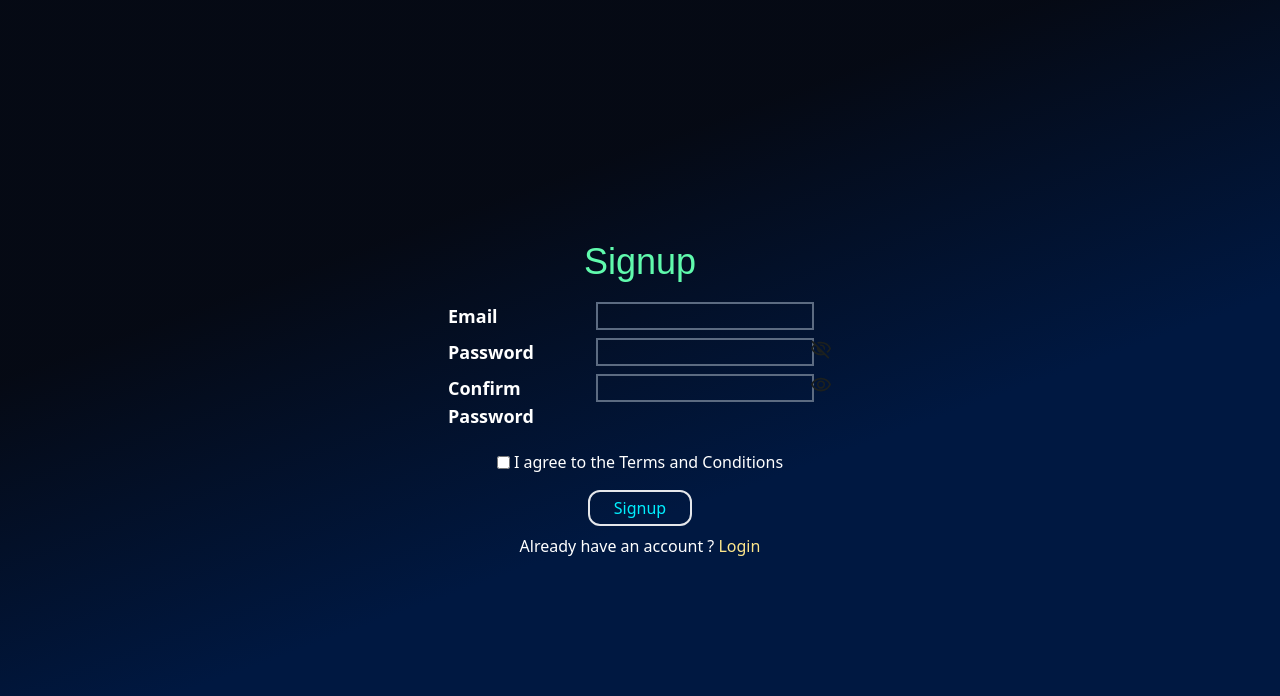
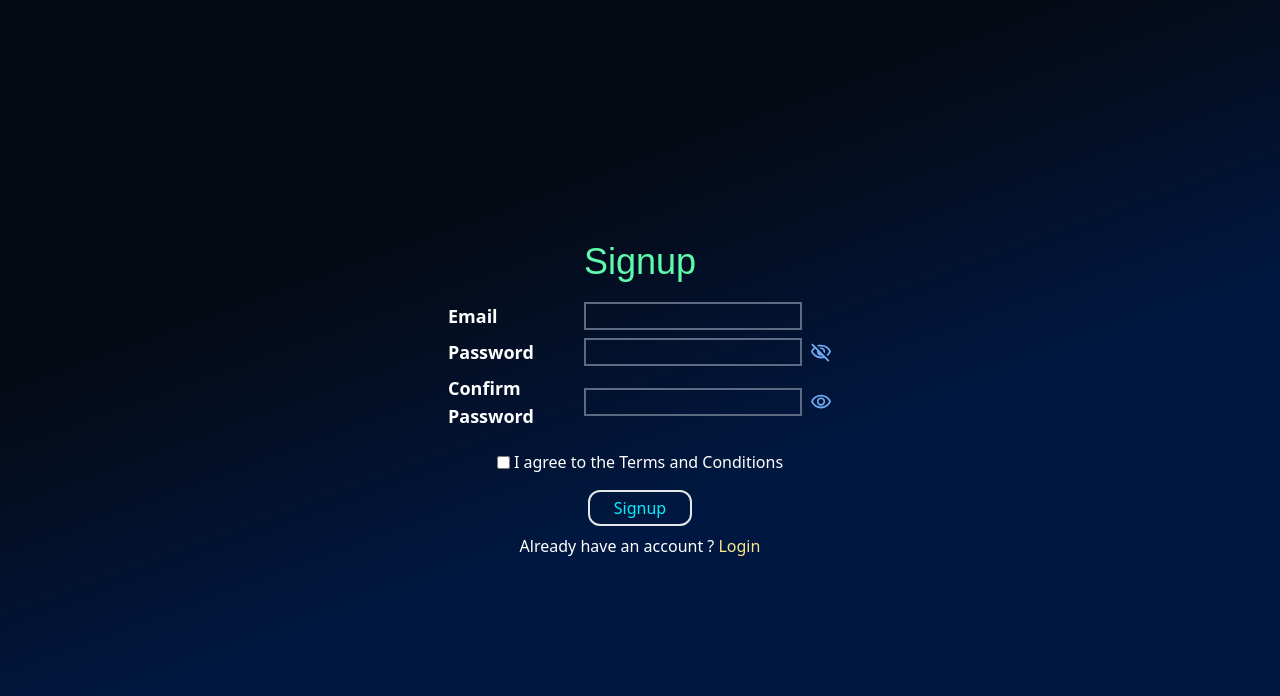
Before and after one commit to Nischa1Mv/passwordManager, a React (Create React App) app: page /signup in a window 1280 px wide. Both pictures are taken after a click on the button 821 px from the left and 349 px from the top of the page. Shown: the top 696 px of the page. Built offline with nearby package versions, Linux system fonts and the light colour scheme; no server answers; a web font is replaced by a local one.

Commit message:
input with label ui color change

```diff
--- a/src/custom Componets/inputWithLabel.jsx
+++ b/src/custom Componets/inputWithLabel.jsx
@@ -6,9 +6,9 @@ const EyeOpenIcon = () => (
     height="22px"
     viewBox="0 -960 960 960"
     width="22px"
-    fill="#1c201e"
+    fill="#72a7f4"
   >
-    <path d="m644-428-58-58q9-47-27-88t-93-32l-58-58q17-8 34.5-12t37.5-4q75 0 127.5 52.5T660-500q0 20-4 37.5T644-428Zm128 126-58-56q38-29 67.5-63.5T832-500q-50-101-143.5-160.5T480-720q-29 0-57 4t-55 12l-62-62q41-17 84-25.5t90-8.5q151 0 269 83.5T920-500q-23 59-60.5 109.5T772-302Zm20 246L624-222q-35 11-70.5 16.5T480-200q-151 0-269-83.5T40-500q21-53 53-98.5t73-81.5L56-792l56-56 736 736-56 56ZM222-624q-29 26-53 57t-41 67q50 101 143.5 160.5T480-280q20 0 39-2.5t39-5.5l-36-38q-11 3-21 4.5t-21 1.5q-75 0-127.5-52.5T300-500q0-11 1.5-21t4.5-21l-84-82Zm319 93Zm-151 75Z" />
+    <path d="m644-428-58-58q9-47-27-88t-93-32l-58-58q17-8 34.5-12t37.5-4q75 0 127.5 52.5T660-500q0 20-4 37.5T644-428Zm128 126-58-56q38-29 67.5-63.5T832-500q-50-101-143.5-160.5T480-720q-29 0-57 4t-55 12l-62-62q41-17 84-25.5t90-8.5q151 0 269 83.5T920-500q-23 59-60.5 109.5T772-302Zm20 246L624-222q-35 11-70.5 16.5T480-200q-151 0-269-83.5T40-500q21-53 53-98.5t73-81.5L56-792l56-56 736 736-56 56ZM222-624q-29 26-53 57t-53 57q50 101 143.5 160.5T480-280q20 0 39-2.5t39-5.5l-36-38q-11 3-21 4.5t-21 1.5q-75 0-127.5-52.5T300-500q0-11 1.5-21t4.5-21l-84-82Zm319 93Zm-151 75Z" />
   </svg>
 );
 
@@ -18,7 +18,7 @@ const EyeClosedIcon = () => (
     height="22px"
     viewBox="0 -960 960 960"
     width="22px"
-    fill="#1c201e"
+    fill="#72a7f4"
   >
     <path d="M480-320q75 0 127.5-52.5T660-500q0-75-52.5-127.5T480-680q-75 0-127.5 52.5T300-500q0 75 52.5 127.5T480-320Zm0-72q-45 0-76.5-31.5T372-500q0-45 31.5-76.5T480-608q45 0 76.5 31.5T588-500q0 45-31.5 76.5T480-392Zm0 192q-146 0-266-81.5T40-500q54-137 174-218.5T480-800q146 0 266 81.5T920-500q-54 137-174 218.5T480-200Zm0-300Zm0 220q113 0 207.5-59.5T832-500q-50-101-144.5-160.5T480-720q-113 0-207.5 59.5T128-500q50 101 144.5 160.5T480-280Z" />
   </svg>
@@ -35,24 +35,25 @@ function InputWithLabel({
   const isEmailField = type === "email";
 
   return (
-    <div className="flex justify-start items-start gap-3 relative  w-[30vw] ">
-      <label htmlFor={label} className="sr-only ">
+    <div className="relative w-[30vw] flex items-center">
+      <label htmlFor={label} className="sr-only">
         {label}
       </label>
       <span className="text-lg font-semibold mr-2 w-[10vw]">{label}</span>
       <input
         id={label}
         value={value}
-        className="border-2 border-[#5c6b81]  focus:border-[#73a8f8] bg-transparent focus:outline-none px-2 w-[17vw] "
+        className="border-2 border-[#5c6b81] focus:border-[#73a8f8] bg-transparent focus:outline-none px-2 w-[17vw] pr-10" // Adjust padding for icon
         type={isPasswordVisible && !isEmailField ? "text" : type}
         onChange={onChange}
+        required
       />
       {!isEmailField && (
         <button
+          className="absolute right-0"
           type="button"
           onClick={() => setIsPasswordVisible((prev) => !prev)}
           aria-label={isPasswordVisible ? "Hide password" : "Show password"}
-          className="hover:opacity-80 absolute right-0"
         >
           {isPasswordVisible ? <EyeOpenIcon /> : <EyeClosedIcon />}
         </button>
```
